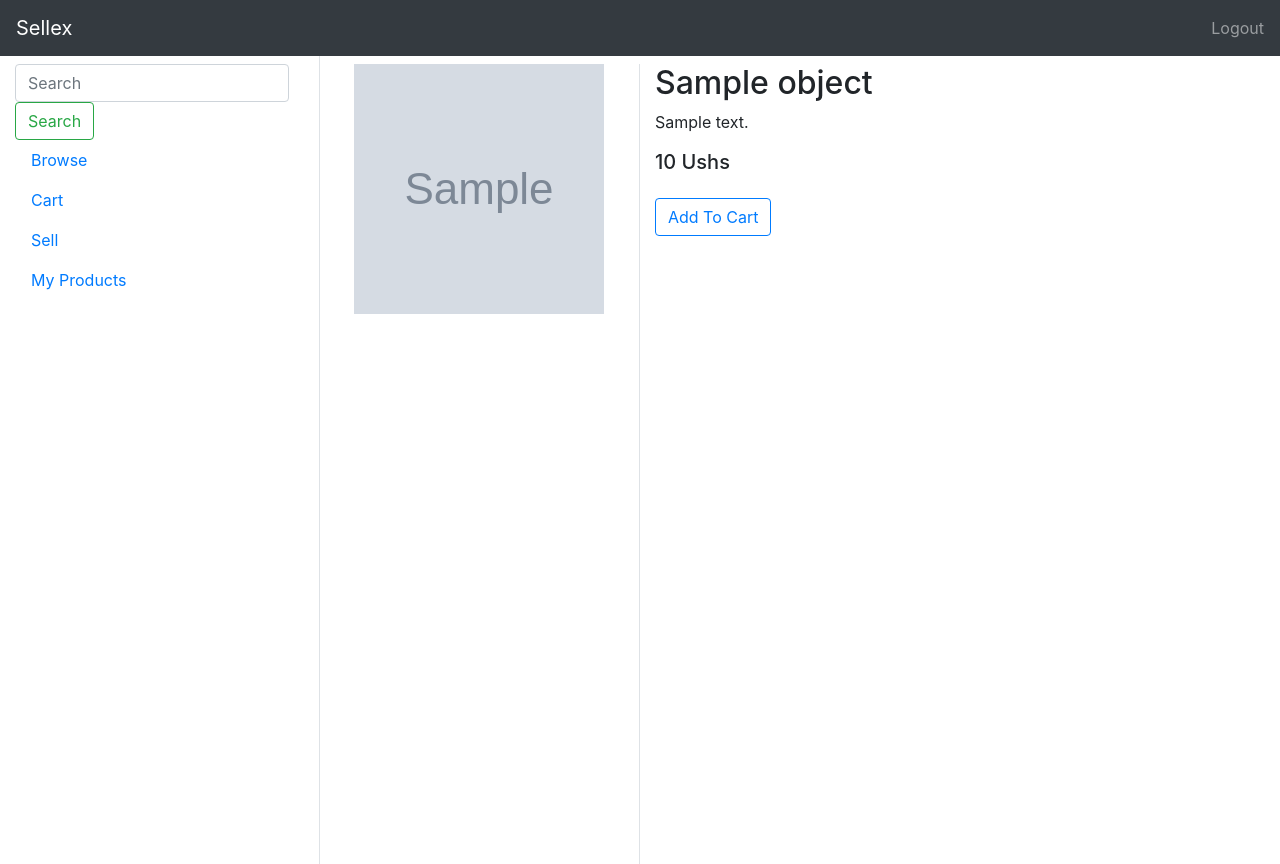
After one commit to phillipseryazi/django_ecommerce_project, a Django app: template sellex/apps/products/templates/products/product_detail.html in a window 1280 px wide. The commit adds this page. Run offline with Django 3.2, Linux system fonts and the light colour scheme; the template is opened without the code that fills it: most values are stand-ins (such as "Sample title", 1, 10 or a date in 2020); grey boxes marked "Sample" are stand-in pictures; some libraries are stand-ins or nearby versions.

Commit message:
Feature(catalogue): Add ability to search and view a catalogue [Finishes #167520144]

```diff
--- a/sellex/apps/products/forms.py
+++ b/sellex/apps/products/forms.py
@@ -34,3 +34,9 @@ class UpdateProductForm(forms.ModelForm):
     price = forms.CharField(widget=forms.TextInput(
         attrs={'class': 'form-control col-md-12 mt-4 mb-4', 'placeholder': 'price'}
     ), label=False)
+
+
+class SearchForm(forms.Form):
+    product = forms.CharField(widget=forms.TextInput(
+        attrs={'class': 'form-control col-md-6 mt-2', 'placeholder': 'product'}
+    ), label=False)
--- /dev/null
+++ b/sellex/apps/products/templates/products/product_detail.html
@@ -0,0 +1,15 @@
+{% extends "dashboard.html" %}
+{% block content %}
+<div class="row mt-2">
+	<div class="col-md-4 border-right d-flex justify-content-center" style="height: 100vh;">
+		<img src="{{ object.image }}" alt=""
+		     style="object-fit: none;object-position: center;height: 250px;width: 250px;"/>
+	</div>
+	<div class="col-md-8" style="height: 100vh;">
+		<h2>{{ object.name }}</h2>
+		<p>{{ object.details }}</p>
+		<h5 class="mb-4">{{ object.price }} Ushs</h5>
+		<a href="#" class="btn btn-outline-primary">Add To Cart</a>
+	</div>
+</div>
+{% endblock %}
--- a/sellex/apps/products/urls.py
+++ b/sellex/apps/products/urls.py
@@ -1,5 +1,6 @@
 from django.urls import path
-from .views import (HomeView, PostProductView, MyProductsListView, UpdateMyProduct, DeleteProductView)
+from .views import (HomeView, PostProductView, MyProductsListView, UpdateMyProduct, DeleteProductView,
+                    ProductDetailsView, SearchProductsView)
 
 urlpatterns = [
     path('home/', HomeView.as_view(), name='home'),
@@ -7,4 +8,6 @@ urlpatterns = [
     path('myproducts/', MyProductsListView.as_view(), name='my_products'),
     path('update/<int:pk>/', UpdateMyProduct.as_view(), name='update_product'),
     path('delete/<int:pk>/', DeleteProductView.as_view(), name='delete_product'),
+    path('details/<int:pk>/', ProductDetailsView.as_view(), name='detail_product'),
+    path('search/', SearchProductsView.as_view(), name='search_product'),
 ]
--- a/sellex/templates/dashboard.html
+++ b/sellex/templates/dashboard.html
@@ -12,7 +12,7 @@
 
 	<title>Sellex</title>
 </head>
-<body>
+<body style="height: 100vh;">
 <nav class="navbar navbar-dark bg-dark">
 	<a class="navbar-brand" href="{% url 'prods:home' %}">Sellex</a>
 	<ul class="navbar-nav">
@@ -21,16 +21,18 @@
 		</li>
 	</ul>
 </nav>
-<div class="container col-md-12">
+<div class="container col-md-12" style="height: 100%">
 	<div class="row">
-		<div class="col-md-3 pt-2">
-			<form class="form-inline my-2 my-lg-0">
-				<input class="form-control mr-sm-2" type="search" placeholder="Search" aria-label="Search">
+		<div class="col-md-3 pt-2 border-right">
+			<form method="get" class="form-inline my-2 my-lg-0" action="{% url 'prods:search_product' %}">
+				{% csrf_token %}
+				<input class="form-control mr-sm-2" type="search" placeholder="Search" aria-label="Search"
+				       name="search">
 				<button class="btn btn-outline-success my-2 my-sm-0" type="submit">Search</button>
 			</form>
 			<ul class="nav flex-column">
 				<li class="nav-item">
-					<a class="nav-link" href="#">Browse</a>
+					<a class="nav-link" href="{% url 'prods:home' %}">Browse</a>
 				</li>
 				<li class="nav-item">
 					<a class="nav-link" href="#">Cart</a>
@@ -43,7 +45,6 @@
 				</li>
 			</ul>
 		</div>
-
 		<div class="col-md-9">
 			{% block content %}
 
```
Also changed, not shown: sellex/apps/products/templates/products/home.html (+17 -2 lines), sellex/apps/products/tests.py (+30 -0 lines), sellex/apps/products/views.py (+36 -6 lines).
